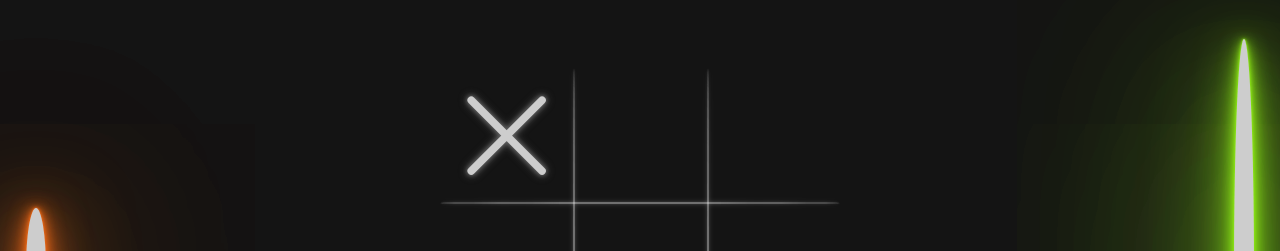
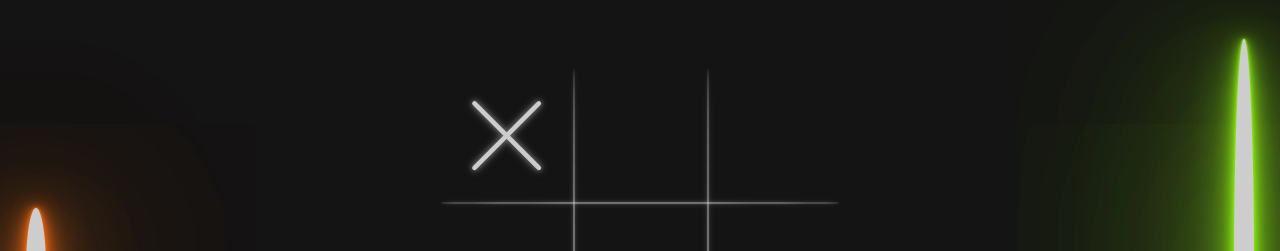
Before and after one commit to gvnlm/infinite-tic-tac-toe, a React (Vite) app in the folder frontend/: page / in a window 1280 px wide. Both pictures are taken after a click on the button 506 px from the left and 266 px from the top of the page. Shown: the part 131-382 px from the top of the page. Built offline with nearby package versions, Linux system fonts and the light colour scheme.

Commit message:
Adjust thickness and size of pieces

```diff
--- a/frontend/components/Circle.jsx
+++ b/frontend/components/Circle.jsx
@@ -13,7 +13,7 @@ const Circle = (props) => (
       cy="12"
       r="7"
       stroke="currentColor"
-      strokeWidth="1.5"
+      strokeWidth="1"
       strokeLinecap="round"
       strokeLinejoin="round"
     />
--- a/frontend/components/Cross.jsx
+++ b/frontend/components/Cross.jsx
@@ -3,7 +3,7 @@ const Cross = (props) => {
     <svg
       width="800px"
       height="800px"
-      viewBox="0 0 24 24"
+      viewBox="-1.2 -1.2 26.4 26.4"
       fill="none"
       xmlns="http://www.w3.org/2000/svg"
       {...props}
@@ -11,7 +11,7 @@ const Cross = (props) => {
       <path
         d="M19 5L5 19M5.00001 5L19 19"
         stroke="currentColor"
-        strokeWidth="1.5"
+        strokeWidth="1"
         strokeLinecap="round"
         strokeLinejoin="round"
       />
```
